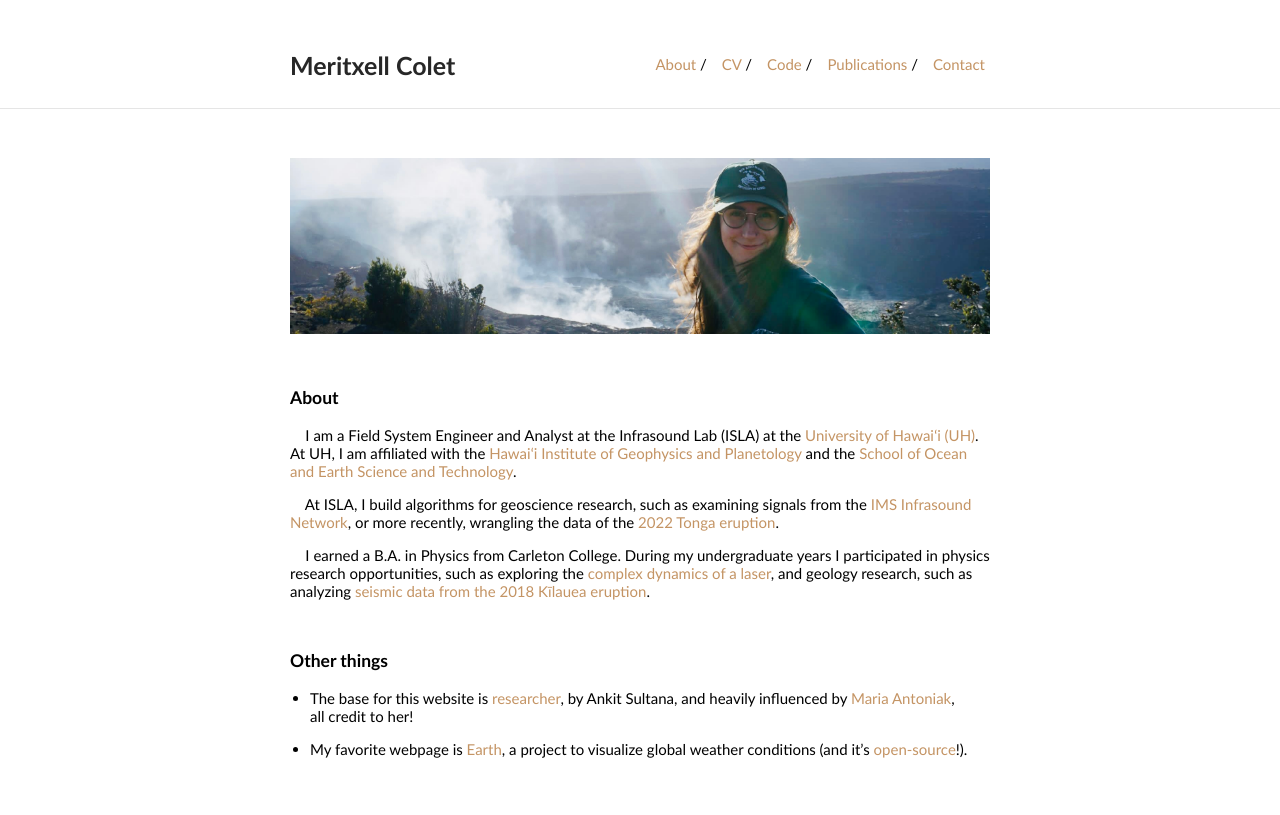
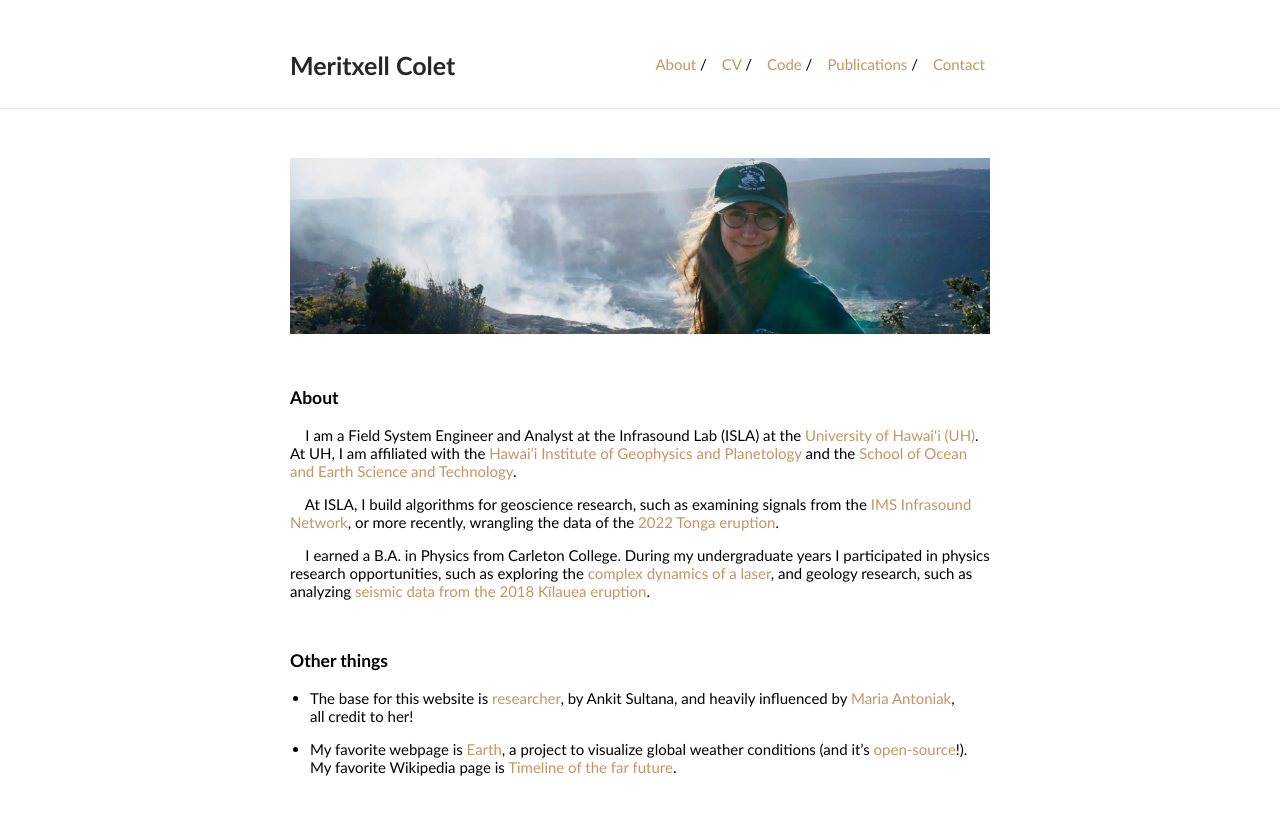
Before and after one commit to MeritxellC/MeritxellC.github.io, a Jekyll site: the page built from index.md, in a window 1280 px wide. Shown: the top 815 px of the page. Built offline with Jekyll 4.4.1, drawn with Linux system fonts in a browser that asks for light colours.

Commit message:
one more

```diff
--- a/index.md
+++ b/index.md
@@ -36,6 +36,8 @@ Other things
 by [Maria Antoniak](https://maria-antoniak.github.io), all credit to her!
 
 - My favorite webpage is [Earth](https://earth.nullschool.net), a project to visualize global weather conditions (and it's
-[open-source](https://github.com/cambecc/earth)!).
+[open-source](https://github.com/cambecc/earth)!). My favorite Wikipedia page is
+[Timeline of the far future](https://en.wikipedia.org/wiki/Timeline_of_the_far_future).
+
 
 <br style="line-height:3">
```
